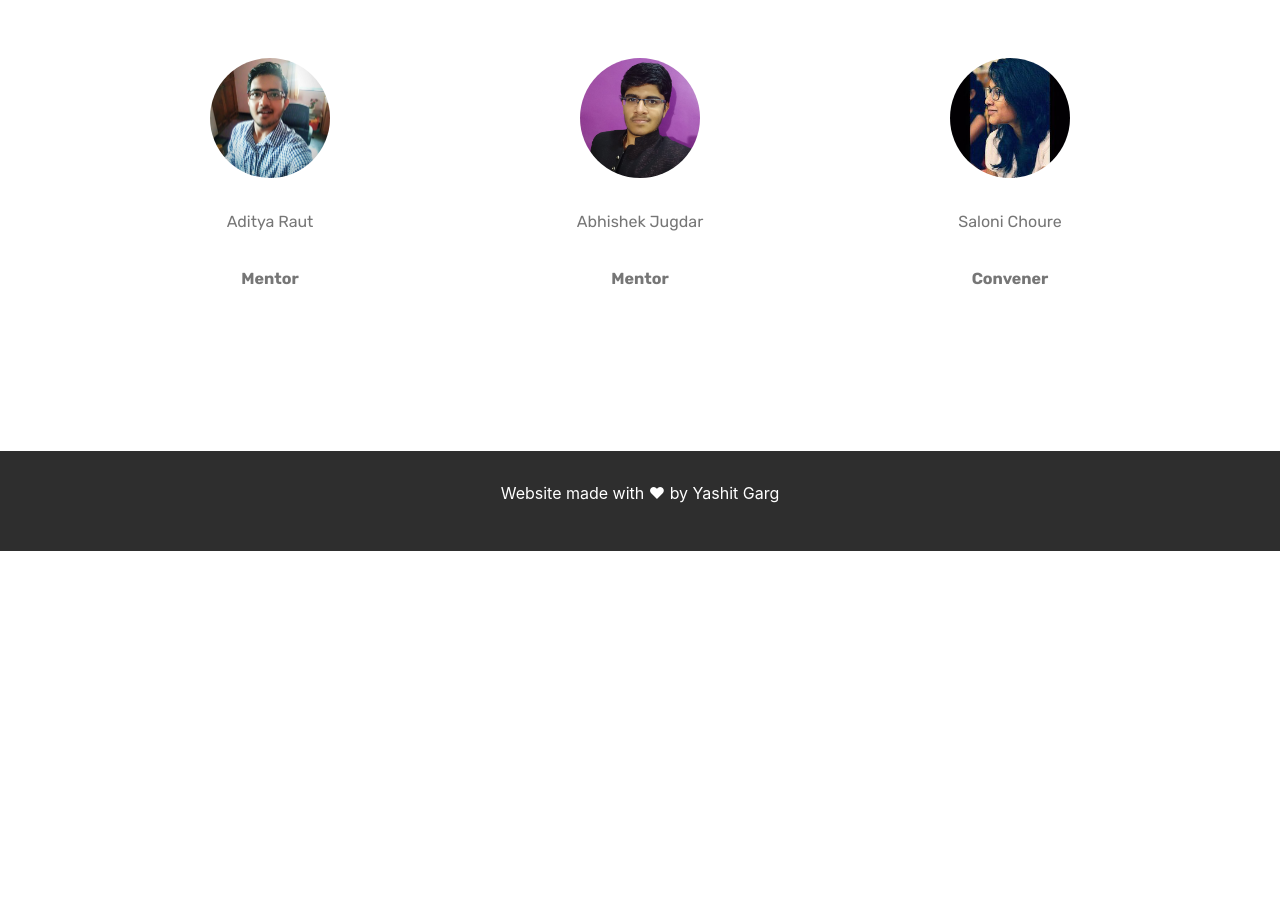
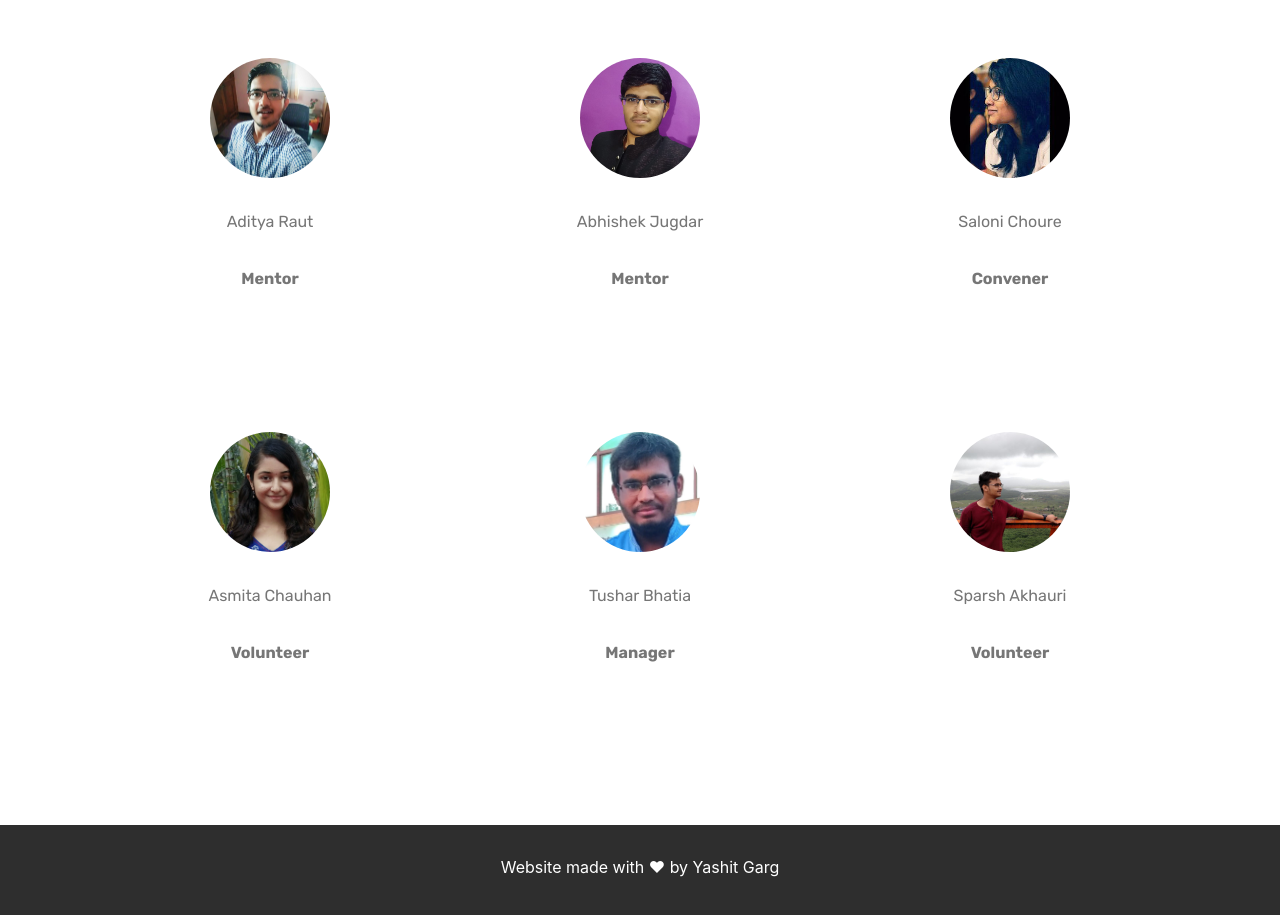
Before and after one commit to yashitgarg/Final, a plain HTML site: page index.html in a window 1280 px wide. Shown: the part 2123-3038 px from the top of the page. Before the commit the page ends 2674 px from the top, so only its background shows below. Drawn offline with Linux system fonts and the light colour scheme; files whose address does not match are found by name.

Commit message:
Added Club members
Tushar, Sparsh, Asmita.

```diff
--- a/index.html
+++ b/index.html
@@ -275,7 +275,42 @@
             </div>
           </div>
         </div>
-</div>
+      <div class="media-container-row">
+        <div class="mbr-testimonial p-3 align-center col-12 col-md-6 col-lg-4">
+          <div class="panel-item p-3">
+            <div class="card-block">
+              <div class="testimonial-photo"> <img src="assets/images/Asmita.png" alt="" title=""></div>
+              <p class="mbr-text mbr-fonts-style display-7">Asmita Chauhan</p>
+            </div>
+            <div class="card-footer">
+              <div class="mbr-author-name mbr-bold mbr-fonts-style display-7"> Volunteer</div>
+              <small class="mbr-author-desc mbr-italic mbr-light mbr-fonts-style display-7"></small></div>
+          </div>
+        </div>
+        <div class="mbr-testimonial p-3 align-center col-12 col-md-6 col-lg-4">
+          <div class="panel-item p-3">
+            <div class="card-block">
+              <div class="testimonial-photo"> <img src="assets/images/Tushar.png" alt="" title=""></div>
+              <p class="mbr-text mbr-fonts-style display-7">Tushar Bhatia</p>
+            </div>
+            <div class="card-footer">
+              <div class="mbr-author-name mbr-bold mbr-fonts-style display-7"> Manager</div>
+              <small class="mbr-author-desc mbr-italic mbr-light mbr-fonts-style display-7"></small></div>
+          </div>
+        </div>
+        <div class="mbr-testimonial p-3 align-center col-12 col-md-6 col-lg-4">
+          <div class="panel-item p-3">
+            <div class="card-block">
+              <div class="testimonial-photo"> <img src="assets/images/sparsh_1.jpg" alt="" title=""></div>
+              <p class="mbr-text mbr-fonts-style display-7">Sparsh Akhauri</p>
+            </div>
+            <div class="card-footer">
+              <div class="mbr-author-name mbr-bold mbr-fonts-style display-7"> Volunteer</div>
+              <small class="mbr-author-desc mbr-italic mbr-light mbr-fonts-style display-7"></small></div>
+          </div>
+        </div>
+      </div>
+  </div>
 </section>
 
 <section once="" class="cid-r0C8Sr26Pe" id="footer6-7">
```
Also changed, not shown: assets/images/Asmita.png (added), assets/images/Tushar.png (added), assets/images/sparsh_1.jpg (added), 2 other files.
